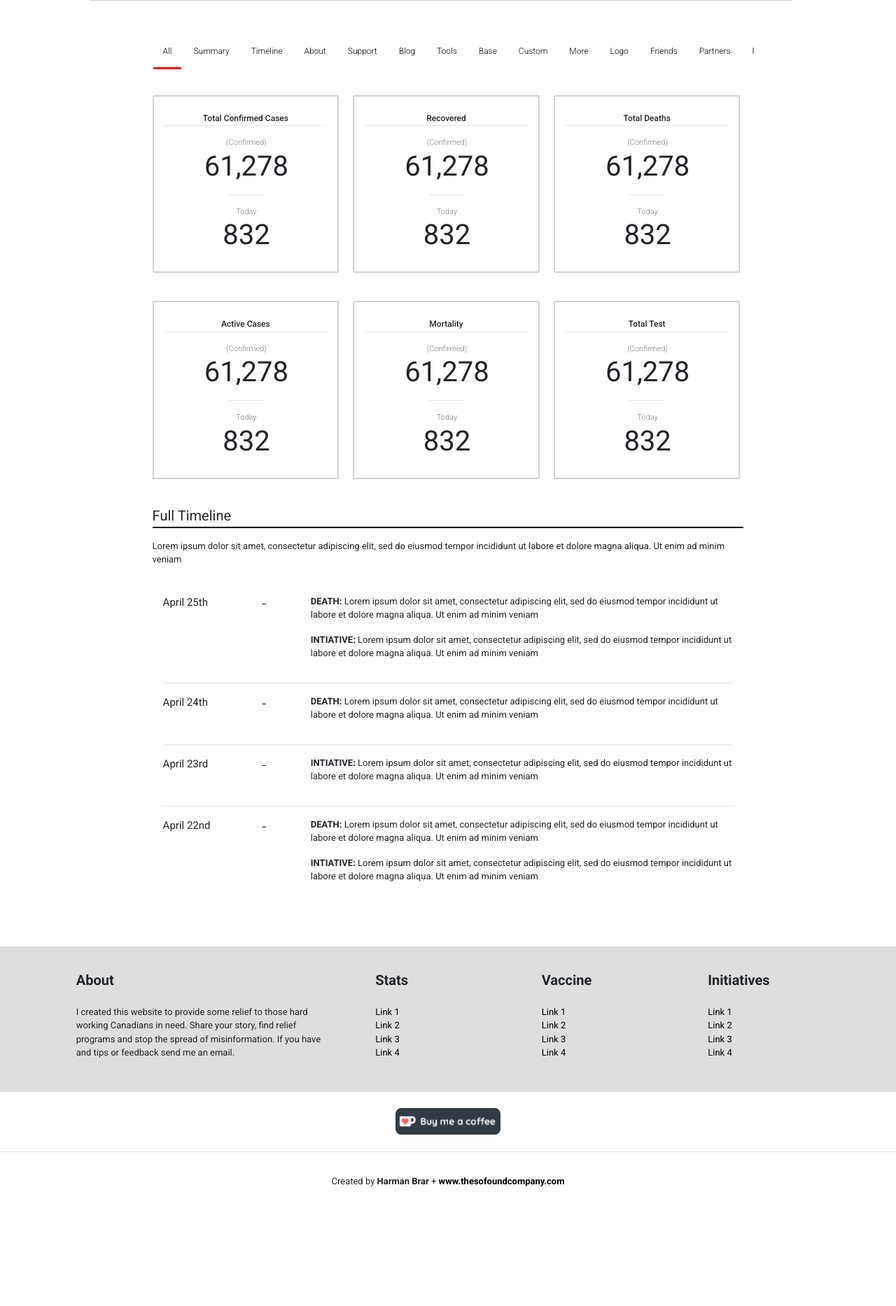
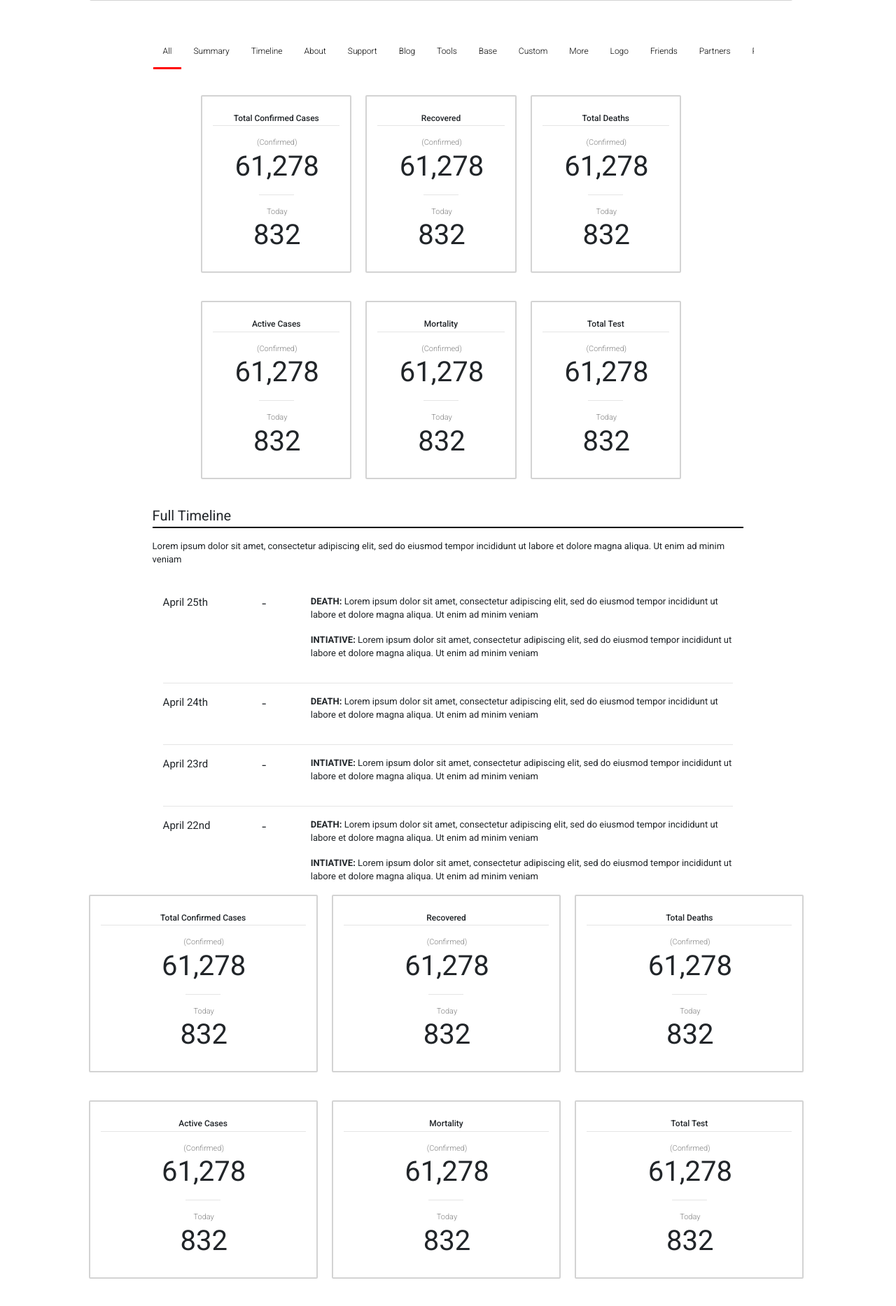
Before and after one commit to harmano/covid19099919-site-v1, a PHP site: page /stats.html in a window 1280 px wide. Shown: the part 467-2334 px from the top of the page at 70% size. Before the commit the page ends 2163 px from the top, so only its background shows below. Run offline with PHP 8.4, Linux system fonts and the light colour scheme; some libraries are stand-ins or nearby versions.

Commit message:
changed stats grid

```diff
--- a/assets/css/style.css
+++ b/assets/css/style.css
@@ -265,6 +265,7 @@ opacity: 1;
 }
 .boxes-margin{
   margin: 0 100px;
+  padding-left: 15px;
 }
 .text-margin-can{
   margin-left: 3%;
@@ -430,7 +431,6 @@ opacity: 1;
 /*................. Boxes .....................*/
 
 .counting-box-small{
-  width: auto;
   height: auto;
   border: 2px solid lightgrey;
   border-radius: 2px;
@@ -751,6 +751,11 @@ opacity: 1;
     margin-right: 8px;
     margin-top: -6px;
   }
+  .boxes-margin{
+    margin: 0 100px;
+    padding-left: 10%;
+    padding-right: 10%;
+  }
   .empty-item {
   background:#fff;
   color:#ddd;
--- a/stats.html
+++ b/stats.html
@@ -190,10 +190,10 @@
     <!---------- ALL Full Stats --------->
     <div id="fullSTATS" class="tabcontent">
       <!---------- Charts --------->
-      <div style="margin-left:15px;" class="">
+      <div style="" class="">
         <div class="text-center">
           <div  class=" row boxes-margin" style=";">
-            <div class="col text-center counting-box-small">
+            <div class="col  text-center counting-box-small">
               <div style="margin-bottom: 15px;" class="text-center ">
 
                 <h1 style=" " class="header-chart-text text-margin-can underline">Total Confirmed Cases</h1>
@@ -213,7 +213,7 @@
                 </div>
               </div>
             </div>
-            <div class="col text-center counting-box-small">
+            <div class="col   text-center counting-box-small">
               <div style="margin-bottom: 15px;" class="text-center ">
 
                 <h1 style=" " class="header-chart-text text-margin-can underline">Recovered</h1>
@@ -253,11 +253,7 @@
                 </div>
               </div>
             </div>
-          </div>
-        </div>
-        <div class="text-center">
-          <div  class=" row boxes-margin" style=";">
-            <div class="col text-center counting-box-small">
+            <div class="col   text-center counting-box-small">
               <div style="margin-bottom: 15px;" class="text-center ">
 
                 <h1 style=" "  class="header-chart-text text-margin-can underline">Active Cases</h1>
@@ -320,6 +316,7 @@
           </div>
         </div>
       </div>
+    </div>
       <!---------- Timeline --------->
       <div class="">
         <h1 class="header-1-text">Full Timeline</h1>
@@ -487,7 +484,7 @@
     </div>
     </div>
     <!---------- Charts --------->
-    <div id="summary" class="tabcontent">
+    <div style="margin-left:15px;" class="">
       <div class="text-center">
         <div  class=" row boxes-margin" style=";">
           <div class="col text-center counting-box-small">
```
